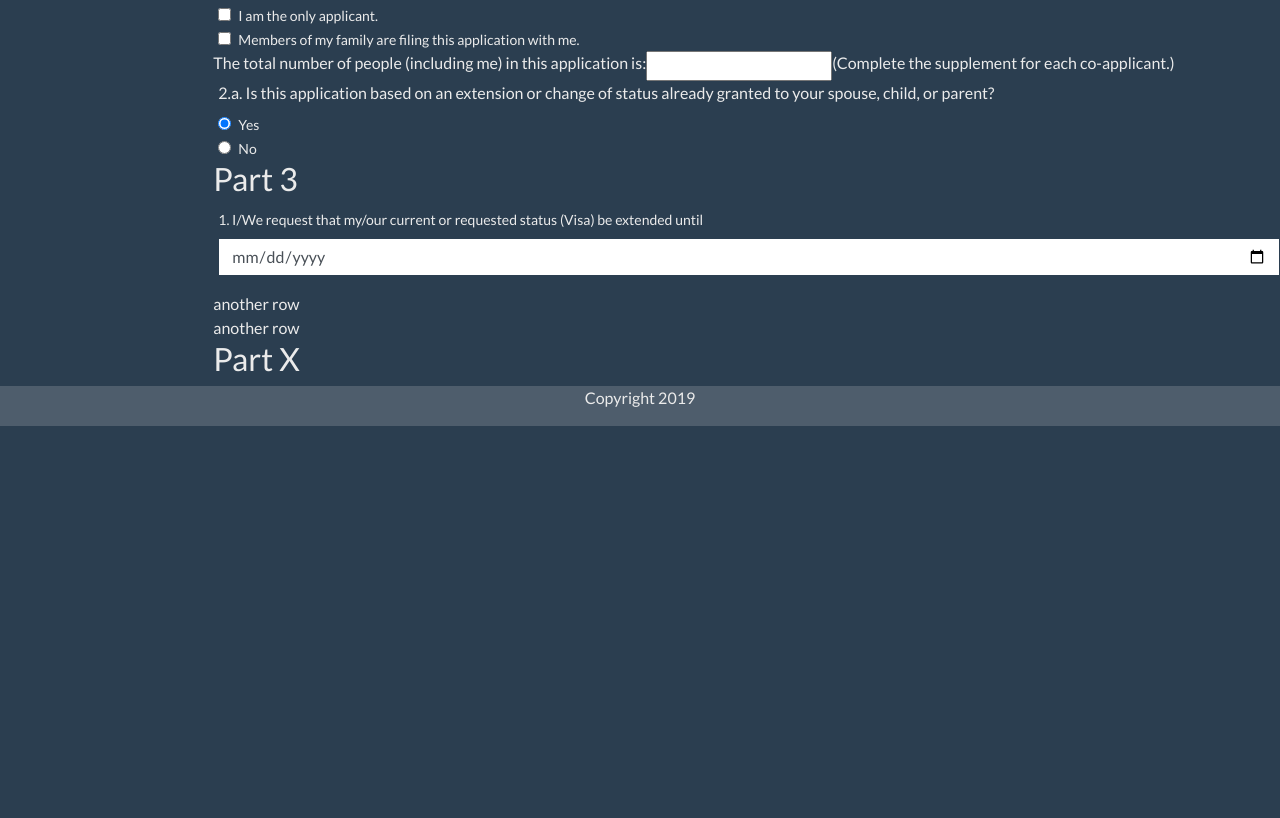
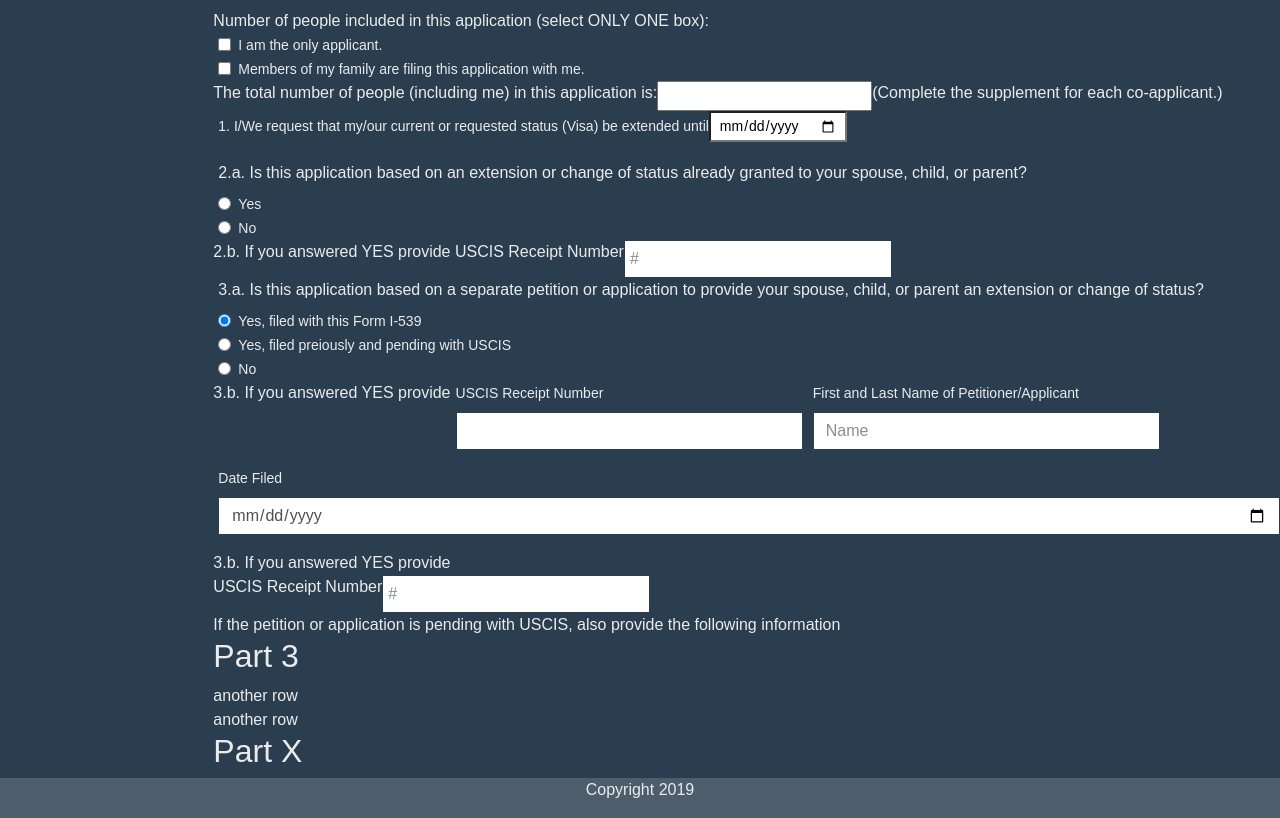
Before and after one commit to NKMillsaps/Immigration-Project, a React app: page /form in a window 1280 px wide. Shown: the part 1641-2459 px from the top of the page. Before the commit the page ends 2067 px from the top, so only its background shows below. Built offline with nearby package versions, Linux system fonts and the light colour scheme.

Commit message:
application part 3

```diff
--- a/src/js/component/navbar.js
+++ b/src/js/component/navbar.js
@@ -1,20 +1,16 @@
 import React from "react";
 import { Link } from "react-router-dom";
+import logo from "../../img/logozoom.png";
 
 export class Navbar extends React.Component {
 	render() {
 		return (
 			<nav className="navbar sticky-top navbar-light bg-light mb-3">
 				<Link to="/">
-					<span className="navbar-brand mb-0 h1">DIY Immigration</span>
+					<img src={logo} />
+				</Link>
+				<h2> Immigration ZOOM </h2>
 
-					<img
-						src="C:\Users\Natalie\Documents\Desktop\Imm_zoom_logo.jpg/"
-						alt="Stickman"
-						width="24"
-						height="39"
-					/>
-				</Link>
 				<div className="ml-auto">
 					<Link to="/modalf1">
 						<button className="btn btn-primary">Languages</button>
--- a/src/js/component/navbarSideLeft.js
+++ b/src/js/component/navbarSideLeft.js
@@ -8,18 +8,24 @@ export class NavbarSideLeft extends React.Component {
 				<div className="d-none d-xl-block col-xl-2 bd-toc text-left">
 					<ul className="section-nav">
 						<li className="toc-entry toc-h2">
-							<a href="#how-it-works">Contacts</a>
+							<a href="#how-it-works">
+								<b>Contacts</b>
+							</a>
 						</li>
 						<li className="toc-entry toc-h2">
 							<Link to="/doctors">
-								<a href="#grid-options">Medical Professionals</a>
+								<a href="#grid-options">
+									<b>Medical Professionals</b>
+								</a>
 							</Link>
 						</li>
 
 						<li className="toc-entry toc-h2">
-							<a href="#responsive-classes">Translators</a>
+							<a href="#responsive-classes">
+								<b>Translators</b>
+							</a>
 							<ul>
-								<li className="toc-entry toc-h3">
+								<li className="toc-entry toc-h3 mb-5">
 									<a href="#all-breakpoints">Spanish</a>
 								</li>
 								<li className="toc-entry toc-h3">
@@ -30,7 +36,9 @@ export class NavbarSideLeft extends React.Component {
 						<li className="toc-entry toc-h2">
 							<a href="#grid-options" />
 							<p>
-								<a href="https://www.uscis.gov">USCIS</a>
+								<a href="https://www.uscis.gov">
+									<b>USCIS</b>
+								</a>
 							</p>
 						</li>
 					</ul>
--- a/src/js/views/form.js
+++ b/src/js/views/form.js
@@ -605,7 +605,21 @@ export class Form extends React.Component {
 
 						<div className="form-row">
 							The total number of people (including me) in this application is: <input Number /> (Complete
-							the supplement for each co-applicant.)
+							the supplement for each co-applicant.)&nbsp;
+						</div>
+						<div className="form-row">
+							<div className="col-md mb-3">
+								<label htmlFor="validationDefault03">
+									1. I/We request that my/our current or requested status (Visa) be extended until
+								</label>
+								<input
+									type="date"
+									className="form-control-sm"
+									id="validationDefault03"
+									placeholder="MM/DD/YYYY"
+									required
+								/>
+							</div>
 						</div>
 						<div className="form-row">
 							<legend className="col-form-label  pt-0">
@@ -641,13 +655,72 @@ export class Form extends React.Component {
 							</div>
 						</div>
 						<div className="form-row">
-							<h2>Part 3</h2>
+							2.b. If you answered {"YES"} provide USCIS Receipt Number &#32;
+							<input type="number" className="form-control col-md-3" placeholder="#" />
 						</div>
 						<div className="form-row">
+							<legend className="col-form-label  pt-0">
+								3.a. Is this application based on a separate petition or application to provide your
+								spouse, child, or parent an extension or change of status?
+							</legend>
+							<div className="col-md">
+								<div className="form-check">
+									<input
+										className="form-check-input"
+										type="radio"
+										name="gridRadios"
+										id="gridRadios1"
+										value="option1"
+										checked
+									/>
+									<label className="form-check-label" htmlFor="gridRadios1">
+										Yes, filed with this Form I-539
+									</label>
+								</div>
+								<div className="form-check">
+									<input
+										className="form-check-input"
+										type="radio"
+										name="gridRadios"
+										id="gridRadios2"
+										value="option2"
+									/>
+									<label className="form-check-label" htmlFor="gridRadios2">
+										Yes, filed preiously and pending with USCIS
+									</label>
+								</div>
+								<div className="form-check">
+									<input
+										className="form-check-input"
+										type="radio"
+										name="gridRadios"
+										id="gridRadios2"
+										value="option2"
+									/>
+									<label className="form-check-label" htmlFor="gridRadios2">
+										No
+									</label>
+								</div>
+							</div>
+						</div>
+						<div className="form-row">
+							3.b. If you answered {"YES"} provide
+							<div className="col-md-4 mb-3">
+								<label htmlFor="validationDefault01">USCIS Receipt Number</label>
+								<input type="number" className="form-control" id="validationDefault01" required />
+							</div>
+							<div className="col-md-4 mb-3">
+								<label htmlFor="validationDefault02">First and Last Name of Petitioner/Applicant</label>
+								<input
+									type="text"
+									className="form-control"
+									id="validationDefault02"
+									placeholder="Name"
+									required
+								/>
+							</div>
 							<div className="col-md mb-3">
-								<label htmlFor="validationDefault03">
-									1. I/We request that my/our current or requested status (Visa) be extended until
-								</label>
+								<label htmlFor="validationDefault03">Date Filed</label>
 								<input
 									type="date"
 									className="form-control"
@@ -656,6 +729,18 @@ export class Form extends React.Component {
 									required
 								/>
 							</div>
+						</div>
+						<div className="form-row">3.b. If you answered {"YES"} provide</div>
+						<div className="form-row">
+							USCIS Receipt Number
+							<input type="number" className="form-control col-md-3" placeholder="#" />
+						</div>
+						<div className="form-row">
+							If the petition or application is pending with USCIS, also provide the following information
+						</div>
+
+						<div className="form-row">
+							<h2>Part 3</h2>
 						</div>
 
 						<div className="form-row">another row</div>
--- a/src/styles/index.scss
+++ b/src/styles/index.scss
@@ -2,3 +2,11 @@
     General Styles
 */
 @import url('https://stackpath.bootstrapcdn.com/bootswatch/4.3.1/superhero/bootstrap.min.css');
+
+img {
+  display: inline-block;
+  width: 100px;
+  height: 100px;
+
+}
+body {font-family: 'Noto Sans KR', sans-serif;}
```
Also changed, not shown: template.html (+1 -0 lines), src/img/immZoomLogo.jpg (deleted), src/img/logo.jpg (added), src/img/logozoom.png (added).
